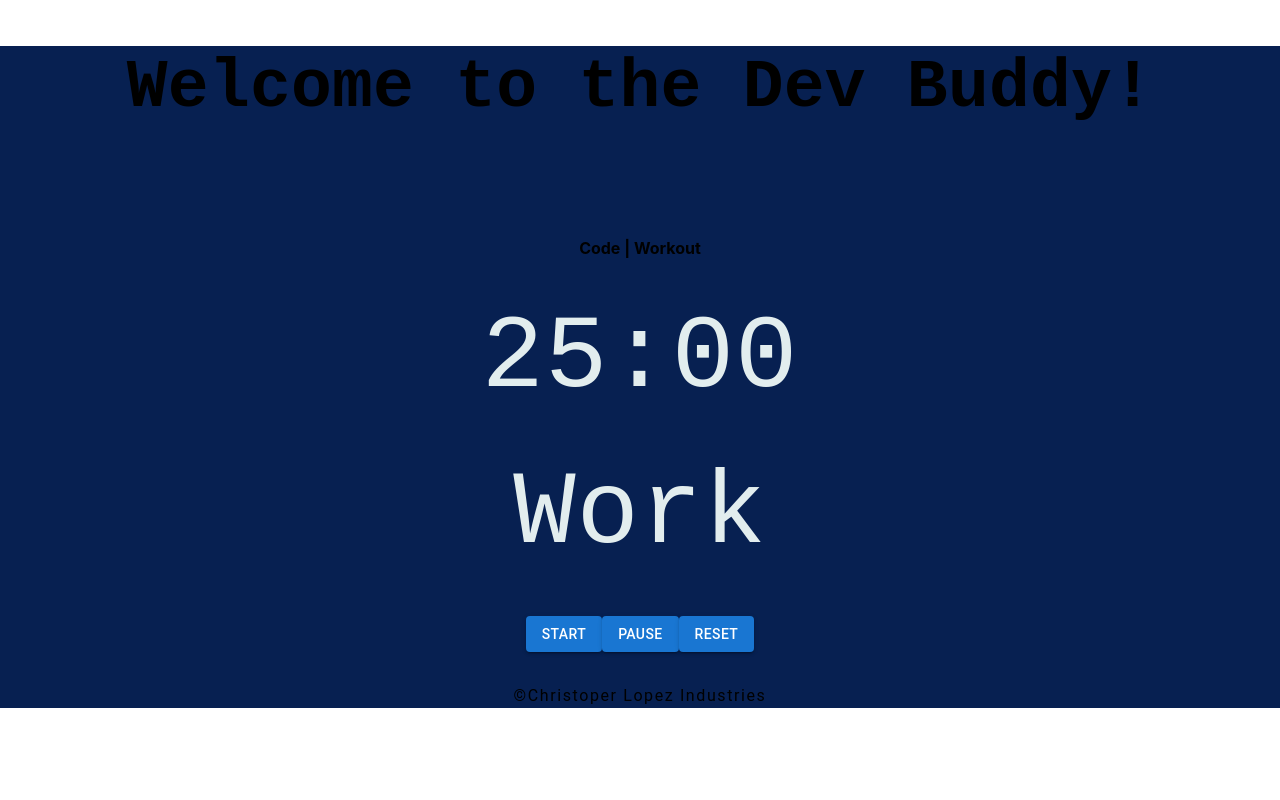
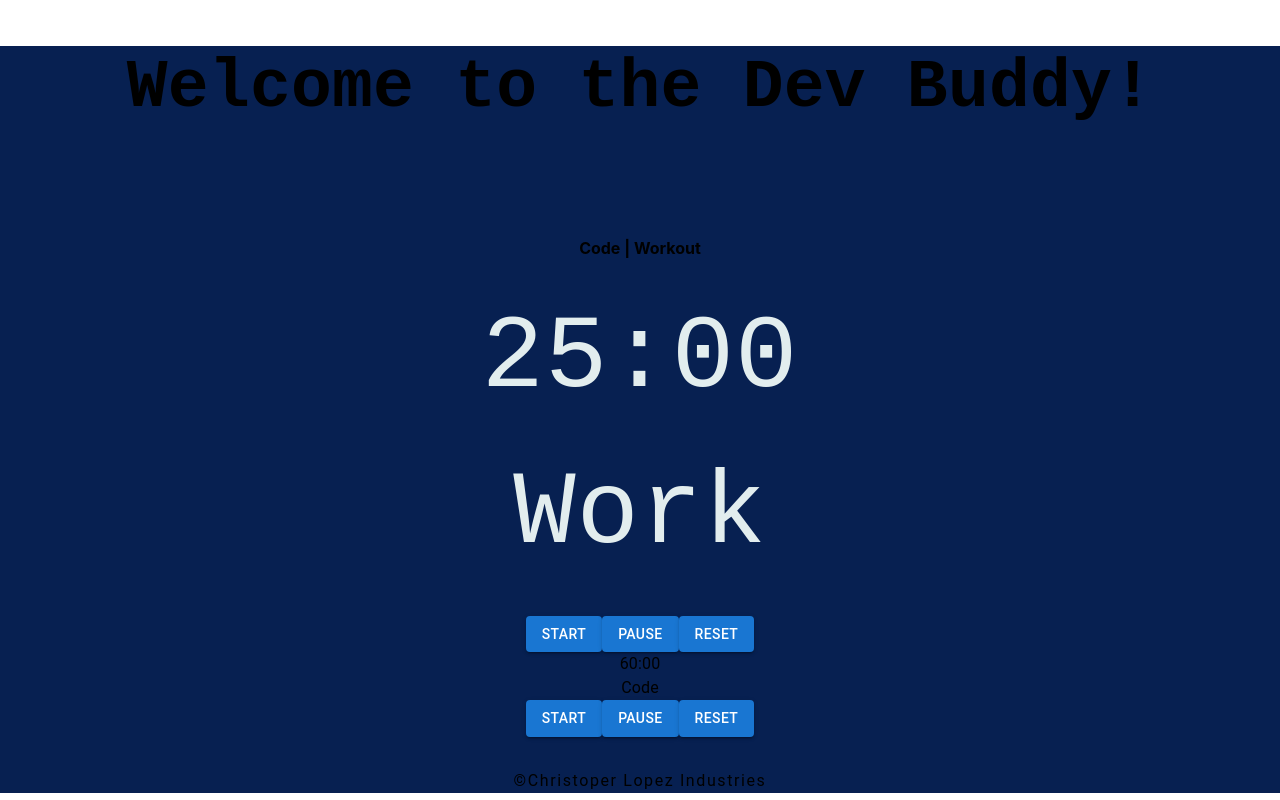
Before and after one commit to ChristopherWLopez/Dev-Timer, a React (Create React App) app: page / in a window 1280 px wide. Built offline with nearby package versions, Linux system fonts and the light colour scheme.

Commit message:
added the

```diff
--- a/src/Components/main/Main.js
+++ b/src/Components/main/Main.js
@@ -1,5 +1,6 @@
 import React from 'react'
 import Timer from "../timers/PomodoroTimer/Timer"
+import BreakTimer from '../timers/BreakTimer/BreakTimer';
 
 //9000000 is about 15 minutes and that is the desired lenght of time you want to work on a task without asking for help
 
@@ -7,6 +8,7 @@ export default function Main () {
         return (
           <>
             <Timer/>
+            <BreakTimer/>
           </>
   );
 }
--- a/src/Components/timers/BreakTimer/BreakTimer.js
+++ b/src/Components/timers/BreakTimer/BreakTimer.js
@@ -1,4 +1,4 @@
-import { Typography } from "@mui/material";
+import { Button, Typography } from "@mui/material";
 import React, { useEffect, useState} from "react";
 
 
@@ -6,7 +6,7 @@ const BreakTimer = () => {
 
 
 
-    const [ timeRemaining, setTimeRemaining ] = useState(10*60);
+    const [ timeRemaining, setTimeRemaining ] = useState(60*60);
     const [isRunning, setIsRunning] = useState(false);
     const [mode, setMode] = useState("code");
 
@@ -15,9 +15,9 @@ const BreakTimer = () => {
         let timeInterval;
 
         if(isRunning && timeRemaining > 0){
-            timeInterval = setTimeRemaining(()=>{
 
-                setIsRunning(prevTime = prevTime -1);
+            timeInterval = setInterval(()=>{
+                setTimeRemaining(prevTime => prevTime -1);
             },1000);
         } else if(timeRemaining===0){
             if(mode==="code"){
@@ -49,13 +49,31 @@ const BreakTimer = () => {
   return (
     <>
         <div className="codeTimer">
-           <div className="timer">
-            {Math.floor( timeRemaining/60 )}:{(timeRemaining%60).toString().padStart(2,"0")}
-           </div>
+            <Typography>
 
-           <div className="mode">{mode==="work"? "Work":"Break"}</div>
+                    <div className="timer">
+                        {Math.floor( timeRemaining / 60 )}:{(timeRemaining % 60).toString().padStart(2,"0")}
+                    </div>
+
+                    <div className="mode">{mode==="code"? "Code":"Break"}</div>
+            </Typography>
+            <Button
+                variant="contained"
+                onClick={startTime}
+                >Start</Button>
+
+            <Button
+                variant="contained"
+                onClick={pauseTimer}
+            >Pause</Button>
+
+            <Button
+                variant="contained"
+                onClick={resetTimer}
+                >Reset</Button>
 
         </div>
+
     </>
   )
 }
--- a/src/Components/timers/PomodoroTimer/Timer.js
+++ b/src/Components/timers/PomodoroTimer/Timer.js
@@ -69,11 +69,8 @@ import React, { useState, useEffect } from 'react'
             >Pause</Button>
           <Button
             variant="contained"
-            onClick={resetTimer}s
+            onClick={resetTimer}
             >Reset</Button>
-
-        </div>
-        <div>
 
         </div>
         </>
```
